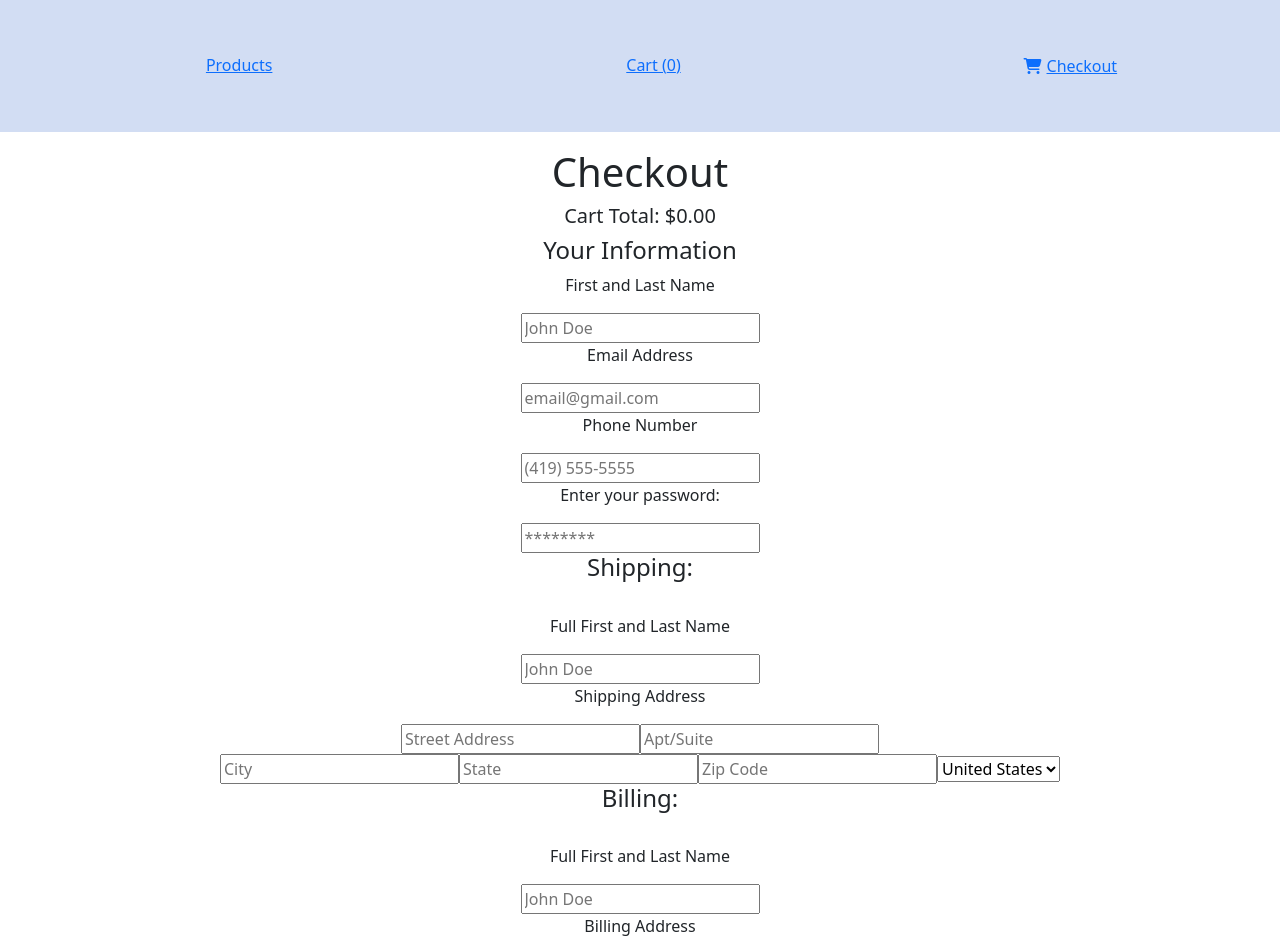
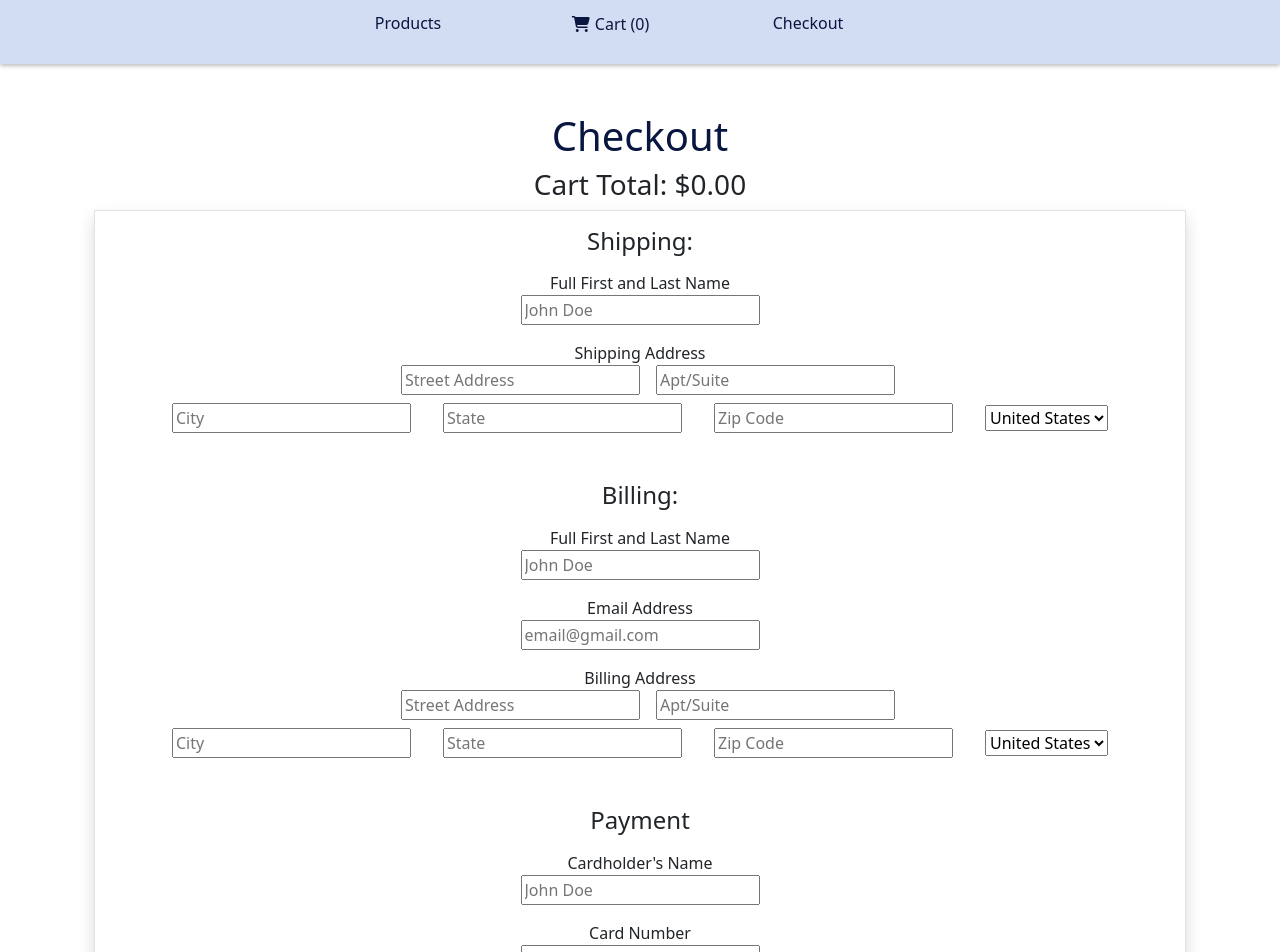
Before and after one commit to lkradtke/la-react-final-fake-store, a React (Create React App) app in the folder lr-fake-store/: page /checkout in a window 1280 px wide. Shown: the top 952 px of the page. Built offline with nearby package versions, Linux system fonts and the light colour scheme.

Commit message:
add css and bootstrap styles

```diff
--- a/lr-fake-store/src/Cart.js
+++ b/lr-fake-store/src/Cart.js
@@ -15,23 +15,23 @@ const Cart = () => {
     }
 
     return (
-        <div>
-            <h1>Cart Page</h1>
+        <div className="container mt-5">
+            <div className="d-flex justify-content-center">
                 {items.map(item => (
-                        <li className="listitem" key={item.id}>
+                            <li className="d-flex flex-column p-3 border shadow m-1 align-items-center" key={item.id}>
                                 <img src={item.image}></img>
                                 <h6>{item.title}</h6><br />
-                            <h6>{item.price}</h6>
+                                <h6>${item.price}</h6>
                                 <h6>Quantity: {item.quantity}</h6>
-                            <button onClick={() => {
+                                <button style={{ borderRadius: '5px', border: 'none', backgroundColor: '#081640', color:'#eee'}} onClick={() => {
                                     remove(item)
                                 }}>Remove From Cart</button>
                             </li>
 
 
                         ))}
-
-            <Link to="/checkout"><h4><i class="fa-solid fa-cart-shopping"></i>Checkout</h4></Link>
+            </div>
+            <Link style={{ textDecoration: 'none' }} to="/checkout"><h4 style={{ color: '#081640'}} className="mt-5"><i class="fa-solid fa-cart-shopping"></i>Go to Checkout</h4></Link>
         </div>
     )
 };
--- a/lr-fake-store/src/CheckoutPage.js
+++ b/lr-fake-store/src/CheckoutPage.js
@@ -23,19 +23,21 @@ const CheckoutPage = () => {
         }, 0);
 
     return (
-        <div>
+        <div className="container mt-5">
             <h1>Checkout</h1>
+            <div className="d-flex justify-content-center">
                 {items.map(item => (
-                        <li className="listitem" key={item.id}>
+                            <li className="d-flex flex-column p-3 border shadow m-1 align-items-center" key={item.id}>
                                 <img src={item.image}></img>
                                 <h6>{item.title}</h6><br />
-                            <h6>{item.price}</h6>
+                                <h6>${item.price}</h6>
                                 <h6>Quantity: {item.quantity}</h6>
                                 <h6>Total: {item.itemTotal}</h6>
 
                             </li>
                         ))}
-            <h5>Cart Total: ${cartProductTotal.toFixed(2)}</h5>
+            </div>
+            <h3>Cart Total: ${cartProductTotal.toFixed(2)}</h3>
             <CheckoutPageForm />
         </div>
     )
--- a/lr-fake-store/src/CheckoutPageForm.js
+++ b/lr-fake-store/src/CheckoutPageForm.js
@@ -18,87 +18,66 @@ const CheckoutPageForm = () => {
   };
 
   return (
-    <div className="App">
+    <div className="container">
       <form onSubmit={submitForm}>
-        <div>
-            <h4>Your Information</h4>
-
-                <p>First and Last Name</p>
-                <input id="nameField" name="fullName" placeholder="John Doe" />
-
-
-
-                <p>Email Address</p>
-                <input id="emailField"  name="email" placeholder="email@gmail.com" type="email" />
-
-
-
-                <p>Phone Number</p>
-                <input id="phoneField" name="phone" placeholder="(419) 555-5555" type="tel" />
-
-
-
-                <p>Enter your password:</p>
-                <input id="passwordField" name="password" placeholder="********" type="text" />
-
-
-        </div>
+        <div className="container p-3 border shadow">
             <div>
                 <h4>Shipping:</h4>
-                <br />
-                    <p>Full First and Last Name</p>
+                        <p className="m-0 mt-3">Full First and Last Name</p>
                         <input id="nameField" name="fullName" placeholder="John Doe" />
                     <br />
-                    <p>Shipping Address</p>
-                    <input id="shippingAddress" name="shippingAddress" placeholder="Street Address"></input>
-                    <input id="extendedAddress" name="extendedAddress" placeholder="Apt/Suite" />
+                        <p className="mt-3 m-0">Shipping Address</p>
+                        <input className="mx-3" id="shippingAddress" name="shippingAddress" placeholder="Street Address"></input>
+                        <input  id="extendedAddress" name="extendedAddress" placeholder="Apt/Suite" />
                     <br />
-                    <input id="city" name="city" placeholder="City" />
-                    <input id="state" name="state" placeholder="State" />
-                    <input id="zipCode" name="zipCode" placeholder="Zip Code" />
-                    <select id="country" name="country" placeholder="Country">
+                        <input className="mx-3 mt-2" id="city" name="city" placeholder="City" />
+                        <input className="mx-3" id="state" name="state" placeholder="State" />
+                        <input className="mx-3" id="zipCode" name="zipCode" placeholder="Zip Code" />
+                        <select className="mx-3" id="country" name="country" placeholder="Country">
                             <option value="United States">United States</option>
                             <option value="Canada">Canada</option>
                             <option value="Mexico">Mexico</option>
                         </select>
             </div>
             <div>
-            <h4>Billing:</h4>
+                <h4 className="mt-5">Billing:</h4>
+                        <p className="m-0 mt-3">Full First and Last Name</p>
+                        <input id="nameField" name="fullName" placeholder="John Doe" />
+                        <p className="m-0 mt-3">Email Address</p>
+                    <input id="emailField"  name="email" placeholder="email@gmail.com" type="email" />
                     <br />
-                    <p>Full First and Last Name</p>
-                    <input id="nameField" name="fullName" placeholder="John Doe" />
-                <br />
-                    <p>Billing Address</p>
-                    <input id="billingAddress" name="billingAddress" placeholder="Street Address"></input>
+                        <p className="m-0 mt-3">Billing Address</p>
+                        <input className="mx-3" id="billingAddress" name="billingAddress" placeholder="Street Address"></input>
                         <input id="extendedAddress" name="extendedAddress" placeholder="Apt/Suite" />
                     <br />
-                    <input id="city" name="city" placeholder="City" />
-                    <input id="state" name="state" placeholder="State" />
-                    <input id="zipCode" name="zipCode" placeholder="Zip Code" />
-                    <select id="country" name="country" placeholder="Country">
+                        <input className="mx-3 mt-2" id="city" name="city" placeholder="City" />
+                        <input className="mx-3" id="state" name="state" placeholder="State" />
+                        <input className="mx-3" id="zipCode" name="zipCode" placeholder="Zip Code" />
+                        <select className="mx-3" id="country" name="country" placeholder="Country">
                             <option value="United States">United States</option>
                             <option value="Canada">Canada</option>
                             <option value="Mexico">Mexico</option>
                         </select>
             </div>
-        <div>
-            <h4>Payment</h4>
-                    <p>Cardholder's Name</p>
+            <div className="container mt-5">
+                <h4 className="mt-5">Payment</h4>
+                        <p className="m-0 mt-3">Cardholder's Name</p>
                         <input htmlFor="Cardholder's Name" label="Cardholder's Name" type="text" name="name" placeholder="John Doe" />
                     <br />
-                    <p>Card Number</p>
+                        <p className="m-0 mt-3">Card Number</p>
                         <input htmlFor="Card Number" label="number" placeholder="0000 1111 0000 1111" type="text" name="card_number" />
                     <br />
-                    <p>Expiration Date</p>
+                        <p className="m-0 mt-3">Expiration Date</p>
                         <input htmlFor="Expiry" label="expiry" type="month" name="expiry_date" />
-                    <p>Security Code</p>
+                        <p className="m-0 mt-3">Security Code</p>
                         <input htmlFor="CVV" label="CVV" type="number" name="cvv" placeholder="000" />
             </div>
 
 
-        <Link to='/products'><button type="submit" onClick={() => {
+            <Link to='/products'><button type="submit" style={{ margin: '2rem', borderRadius: '5px', border: 'none', backgroundColor: '#081640', color:'#eee'}} onClick={() => {
                 setItems([]);
             }}>Place Order</button></Link>
+        </div>
       </form>
     </div>
   );
--- a/lr-fake-store/src/Header.js
+++ b/lr-fake-store/src/Header.js
@@ -1,5 +1,5 @@
 import React, { useContext } from "react";
-import "./header.module.css";
+import classes from "./header.module.css";
 import ProductDetails from "./ProductDetails";
 import Cart from "./Cart";
 import CheckoutPage from "./CheckoutPage";
@@ -10,13 +10,13 @@ const Header = () => {
     const {items} = useContext(CartContext);
 
     return (
-        <nav>
-            <ul className="headerStyle" style={{display: 'flex', justifyContent: 'space-around', textDecoration: 'none'}}>
-                <Link to="/products"><li>Products</li></Link>
-                <Link to="/cart"><li>Cart ({items.length})</li></Link>
-                <Link to="/checkout"><li><i class="fa-solid fa-cart-shopping"></i>Checkout</li></Link>
+        <header className={classes.header}>
+            <ul>
+                <Link style={{ textDecoration: 'none', color: '#081640'}} to="/products"><li>Products</li></Link>
+                <Link style={{ textDecoration: 'none', color: '#081640'}} to="/cart"><li><i class="fa-solid fa-cart-shopping"></i>Cart ({items.length})</li></Link>
+                <Link style={{ textDecoration: 'none', color: '#081640'}} to="/checkout"><li>Checkout</li></Link>
             </ul>
-        </nav>
+        </header>
     )
 }
 
--- a/lr-fake-store/src/checkoutPage.module.css
+++ b/lr-fake-store/src/checkoutPage.module.css
@@ -0,0 +1,3 @@
+h1 {
+    color: #081640;
+}
--- a/lr-fake-store/src/header.module.css
+++ b/lr-fake-store/src/header.module.css
@@ -1,13 +1,16 @@
-nav {
+.header {
     background-color: rgb(210, 221, 243);
-    color: white;
-
-
+    color: rgb(8, 8, 8);
+    display: flex;
+    justify-content: space-evenly;
+    align-items: center;
+    width: 100%;
+    height: 4rem;
+    padding: 0 10%;
+    box-shadow: 0 2px 4px rgba(0, 0, 0, 0.25);
+    z-index: 10;
 }
 
-/* li {
-    color: white;
-} */
 
 li i {
     padding: 5px;
--- a/lr-fake-store/src/productDetails.module.css
+++ b/lr-fake-store/src/productDetails.module.css
@@ -0,0 +1,3 @@
+.product {
+    padding: 6rem;
+}
--- a/lr-fake-store/src/productPage.module.css
+++ b/lr-fake-store/src/productPage.module.css
@@ -11,8 +11,10 @@ li {
 ul {
     list-style: none;
     color: black;
-    padding: 5px;
+    padding: 6rem;
     display: inline-flex;
     flex-wrap: wrap;
+    justify-content: center;
+
 
 }
```
Also changed, not shown: lr-fake-store/src/ProductDetails.js (+4 -4 lines), lr-fake-store/src/ProductPage.js (+6 -7 lines). Lines whose indentation alone changed are shown as unchanged.
